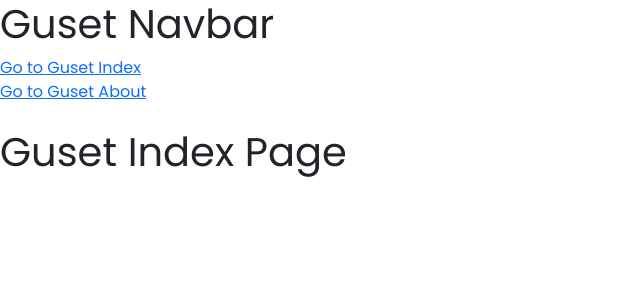
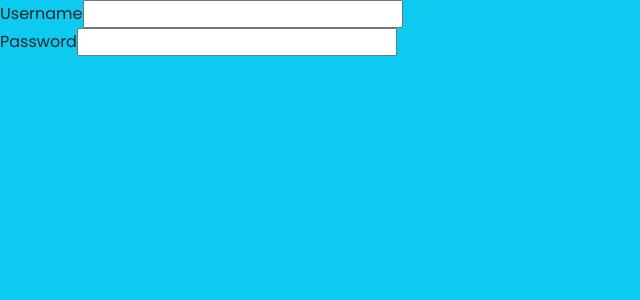
Before and after one commit to Tauri-23/OrtegasDrugstore, a React (Vite) app in the folder react/: page / in a window 1280 px wide. Shown: the top 300 px of the page, without its empty margins (0-640 px from the left). Built offline with nearby package versions, Linux system fonts and the light colour scheme.

Commit message:
update
update

```diff
--- a/react/src/router.jsx
+++ b/react/src/router.jsx
@@ -1,9 +1,7 @@
 import {createBrowserRouter} from "react-router-dom";
-import GuestDefault from "./views/Guest/guest_default";
-import GuestIndex from "./views/Guest/guest_index";
-import GuestAbout from "./views/Guest/guest_about";
 import AdminIndex from "./views/Admin";
 import AdminDefault from "./views/Admin/default";
+import Login from "./views/Guest/login";
 
 const router = createBrowserRouter([
     /*
@@ -13,17 +11,7 @@ const router = createBrowserRouter([
     */
     {
         path: '/',
-        element: <GuestDefault/>,
-        children: [
-            {
-                index: true,
-                element: <GuestIndex/>
-            },
-            {
-                path: 'About',
-                element: <GuestAbout/>
-            }
-        ]
+        element: <Login/>
     },
 
 
--- a/react/src/views/Guest/guest_about.jsx
+++ /dev/null
@@ -1,38 +0,0 @@
-import { useEffect, useState } from "react";
-
-export default function GuestAbout() {
-    const [count, setCount] = useState(0);
-    const [name, setName] = useState(null);
-    const [isSaveBtnDisabled, setSaveBtnDisabled] = useState(true);
-
-    useEffect(() => {
-        if(name === null || name === '') {
-            setSaveBtnDisabled(true);
-        } else {
-            setSaveBtnDisabled(false);
-        }
-    }, [name]);
-
-    // const handleCountAdd = () => {
-    //     setCount(count + 1);
-    // }
-
-    // const handleCountDeduct = () => {
-    //     setCount(count -1);
-    // }
-
-    const handleNameInput = (event) => {
-        setName(event.target.value);
-    }
-
-    return(
-        <>
-            Guset About<br/>
-            {/* {count}<br/>
-            <button onClick={handleCountAdd}>Add Count</button>
-            <button onClick={handleCountDeduct}>Decrement Count</button> */}
-            <input type="text" onInput={handleNameInput}/>
-            <button disabled={isSaveBtnDisabled}>Save</button>
-        </>
-    );
-}
--- a/react/src/views/Guest/guest_default.jsx
+++ /dev/null
@@ -1,15 +0,0 @@
-import { Link, Outlet } from "react-router-dom";
-//
-
-export default function GuestDefault() {
-    return(
-        <>
-            <h1>Guset Navbar</h1>
-            <Link to={'/'}>Go to Guset Index</Link><br/>
-            <a href="/About">Go to Guset About</a><br/><br/>
-
-            {/* Childrens */}
-            <Outlet/>
-        </>
-    );
-}
--- a/react/src/views/Guest/guest_index.jsx
+++ /dev/null
@@ -1,7 +0,0 @@
-export default function GuestIndex() {
-    return(
-        <>
-            <h1>Guset Index Page</h1>
-        </>
-    );
-}
--- /dev/null
+++ b/react/src/views/Guest/login.jsx
@@ -0,0 +1,18 @@
+import { useState } from "react";
+
+export default function Login() {
+    const [username, setUsername] = useState("");
+    const [password, setPassword] = useState("");
+
+    return(
+        <div className="d-flex w-100 bg-info" style={{height: "100vh"}}>
+            <form method="post">
+                <label htmlFor="uname">Username</label>
+                <input type="text" id="uname" onInput={(e) => setUsername(e.target.value)}/> <br/>
+
+                <label htmlFor="pword">Password</label>
+                <input type="text" id="pword" onInput={(e) => setPassword(e.target.value)}/> <br/>
+            </form>
+        </div>
+    );
+}
```
